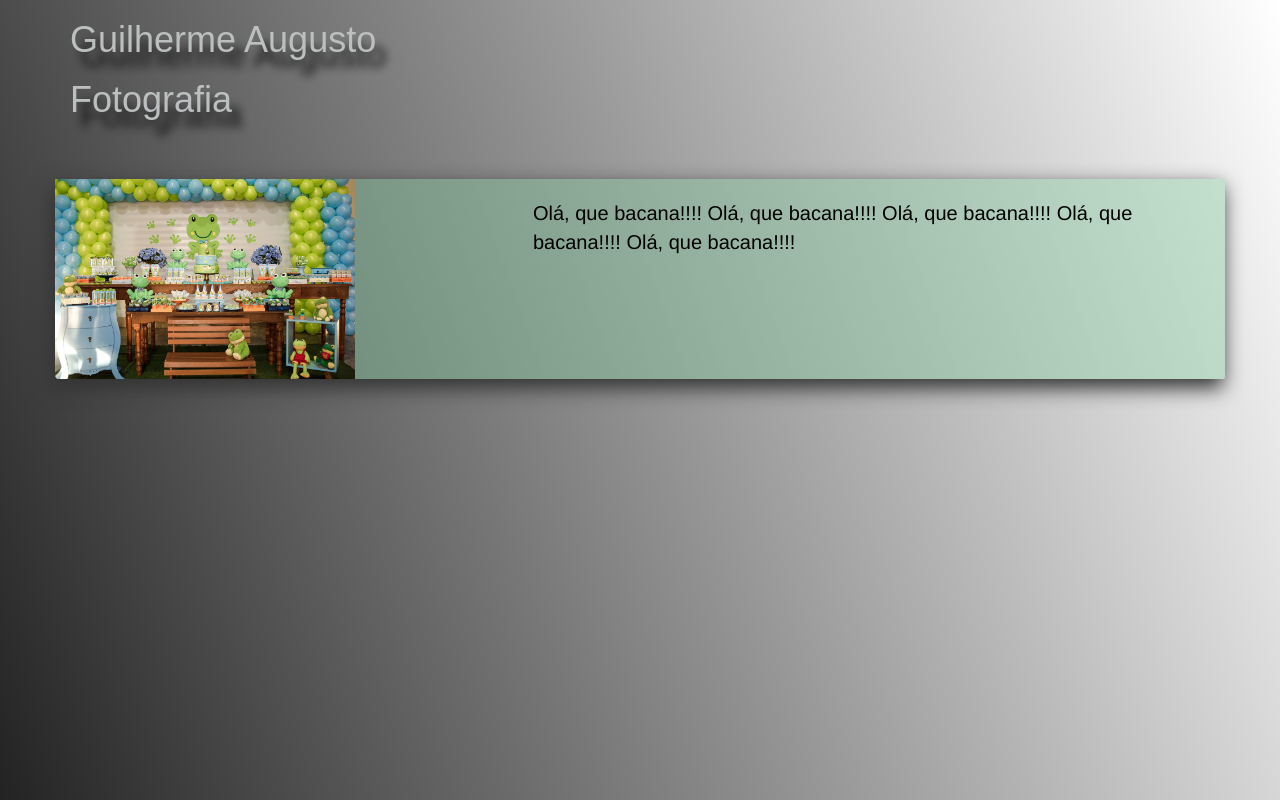
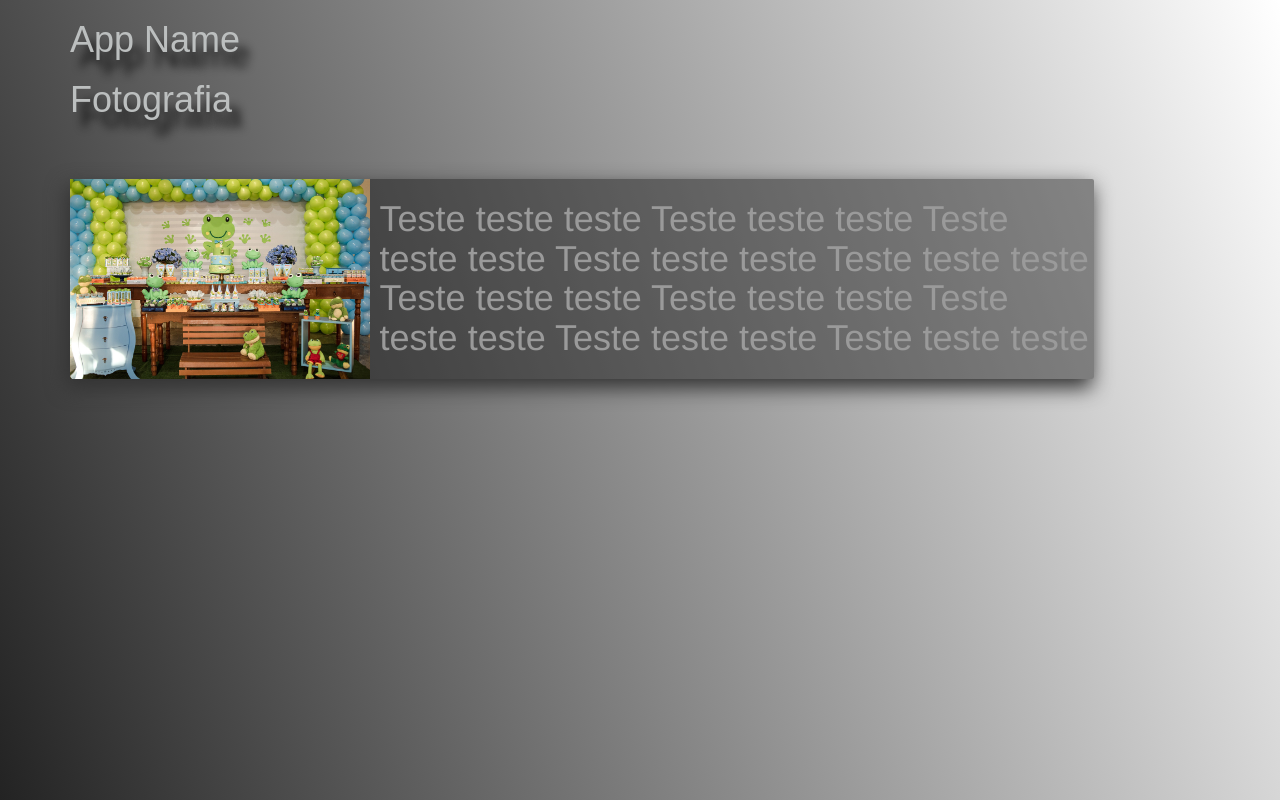
Before and after one commit to wandss/guilherme-portfolio, a Vue app: page / in a window 1280 px wide. Built offline with nearby package versions, Linux system fonts and the light colour scheme.

Commit message:
Add a CardComponent

```diff
--- a/src/components/CardContainer.vue
+++ b/src/components/CardContainer.vue
@@ -1,43 +1,36 @@
 <template>
-    <div id="card" class="row">
-        <div id="image" v-if="hasImage">
+    <div id="card">
+        <div id="image">
             <slot name="image"></slot>
         </div>
-
-        <div id="content">
+        <div>
             <slot name="content"></slot>
         </div>
     </div>
 </template>
 <script>
 export default{
+
     name:'CardContainer',
     props:{
         hasImage:{type:Boolean},
-    }
+    },
 }
 </script>
 <style scoped>
 #card{
     padding:0;
-    background-color:rgba(131,200, 157, .4);
+    background-color:rgba(0,0, 0, .4);
+    /*background-color:rgba(255,255, 255,1)*/;
     border:rgba(333,333,333, .3) 1px;
+    position:fixed;
+    max-width:80vw;
 }
 #image{
+    float:left;
     height:auto;
-    display:inline-block;
-    float:left;
-    width:40%;
-    max-width:100vw;
-    overflow:scroll;
+    max-width:80vw;
+    overflow:auto;
+    margin-right:1rem;
 }
-#content{
-    width:60%;
-    color:black;
-    display:inline-block;
-    font-size:2rem;
-    padding-left:1rem;
-    padding-top:2rem;
-}
-
 </style>
--- a/src/mainContainer.vue
+++ b/src/mainContainer.vue
@@ -1,17 +1,23 @@
 <template>
   <div class="row">
       <div class="col-md-12">
-          <Brand title="Guilherme Augusto" subtitle="Fotografia"/>
+          <Brand title="App Name" subtitle="Fotografia"/>
           <CardContainer :hasImage="true">
             <ImagePlaceHolder slot="image"
-             height="200rem"
-            />
+             height="200rem" />
             <div slot="content">
-                Olá, que bacana!!!!
-                Olá, que bacana!!!!
-                Olá, que bacana!!!!
-                Olá, que bacana!!!!
-                Olá, que bacana!!!!
+                <h1>
+                Teste teste teste
+                Teste teste teste
+                Teste teste teste
+                Teste teste teste
+                Teste teste teste
+                Teste teste teste
+                Teste teste teste
+                Teste teste teste
+                Teste teste teste
+                Teste teste teste
+                </h1>
             </div>
           </CardContainer>
 
```
Also changed, not shown: 1 other file (tests, documents, lock files or other folders).
